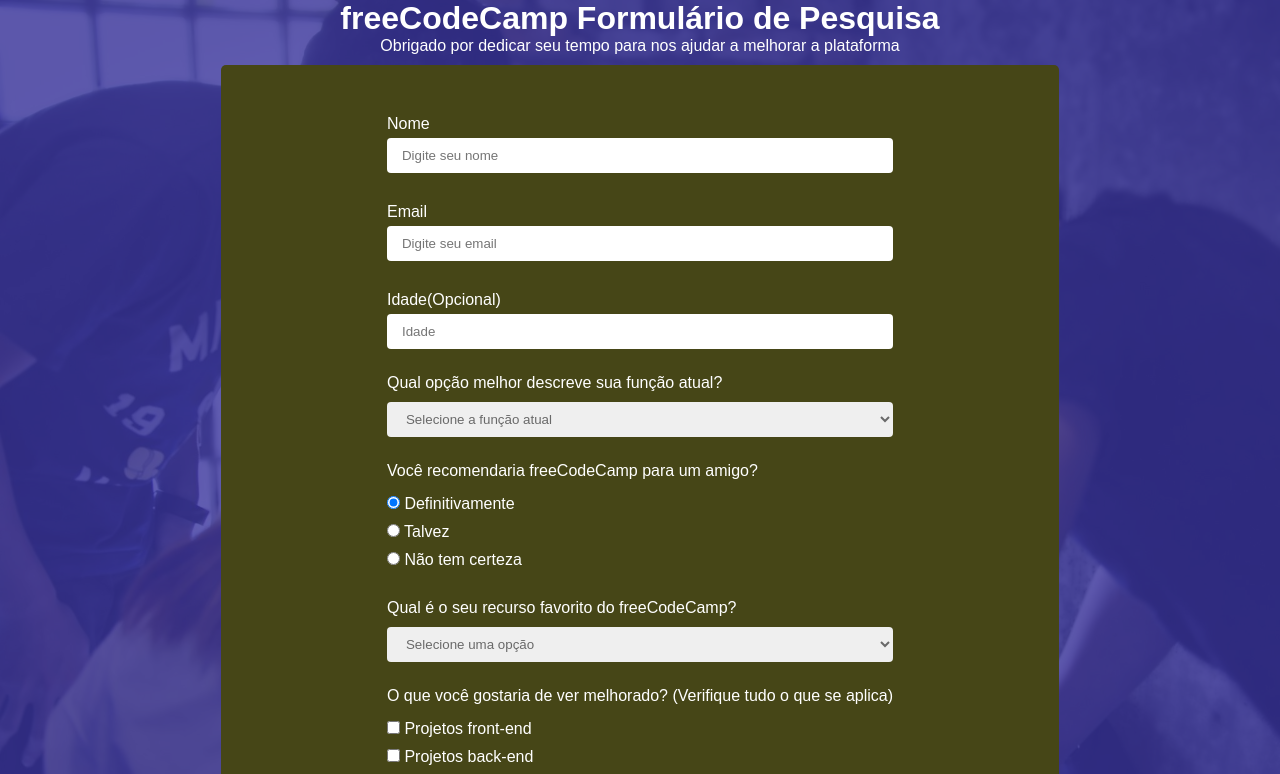
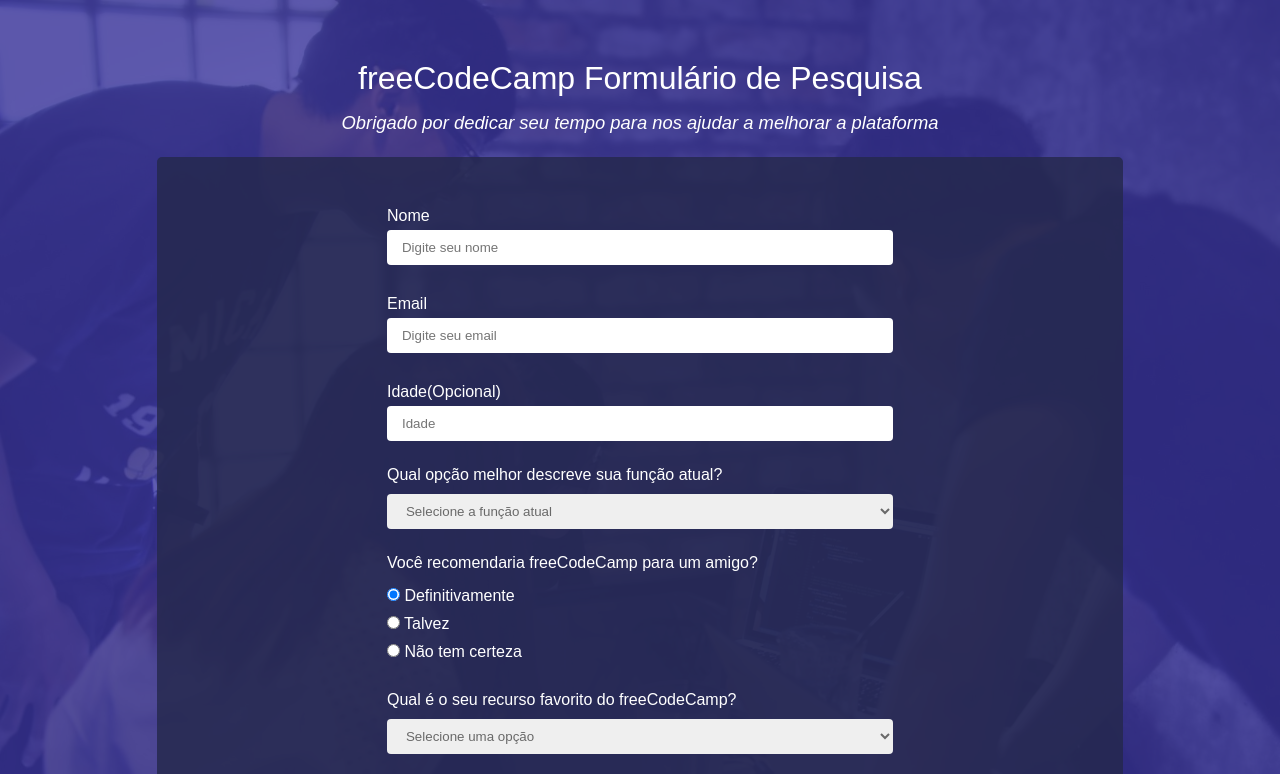
Before and after one commit to EdiJunior88/FreeCodeCamp_Projetos_do_Design_Responsivo, a plain HTML site: page 02_Criar_um_formulario_de_pesquisa/index.html in a window 1280 px wide. Shown: the top 774 px of the page. Drawn offline with Linux system fonts and the light colour scheme; a web font is replaced by a local one.

Commit message:
estilizando o CSS da página

```diff
--- a/02_Criar_um_formulario_de_pesquisa/style.css
+++ b/02_Criar_um_formulario_de_pesquisa/style.css
@@ -28,6 +28,20 @@ h1, p, label {
   text-align: center;
 }
 
+#title {
+  padding-top: 60px;
+  padding-bottom: 12px;
+  font-weight: 400;
+}
+
+#subtitle {
+  font-weight: 200;
+  font-size: 1.15em;
+  font-style: italic;
+  line-height: 1.5em;
+  padding-bottom: 20px;
+}
+
 #container-form {
   display: flex;
   justify-content: center;
@@ -42,9 +56,9 @@ h1, p, label {
   justify-content: center;
   align-content: center;
   padding: 30px 35px;
-  width: 60%;
+  width: 70%;
   border-radius: 5px;
-  background: rgb(70, 70, 23);
+  background: rgba(37, 41, 77, 0.829);
 }
 
 .form {
```
